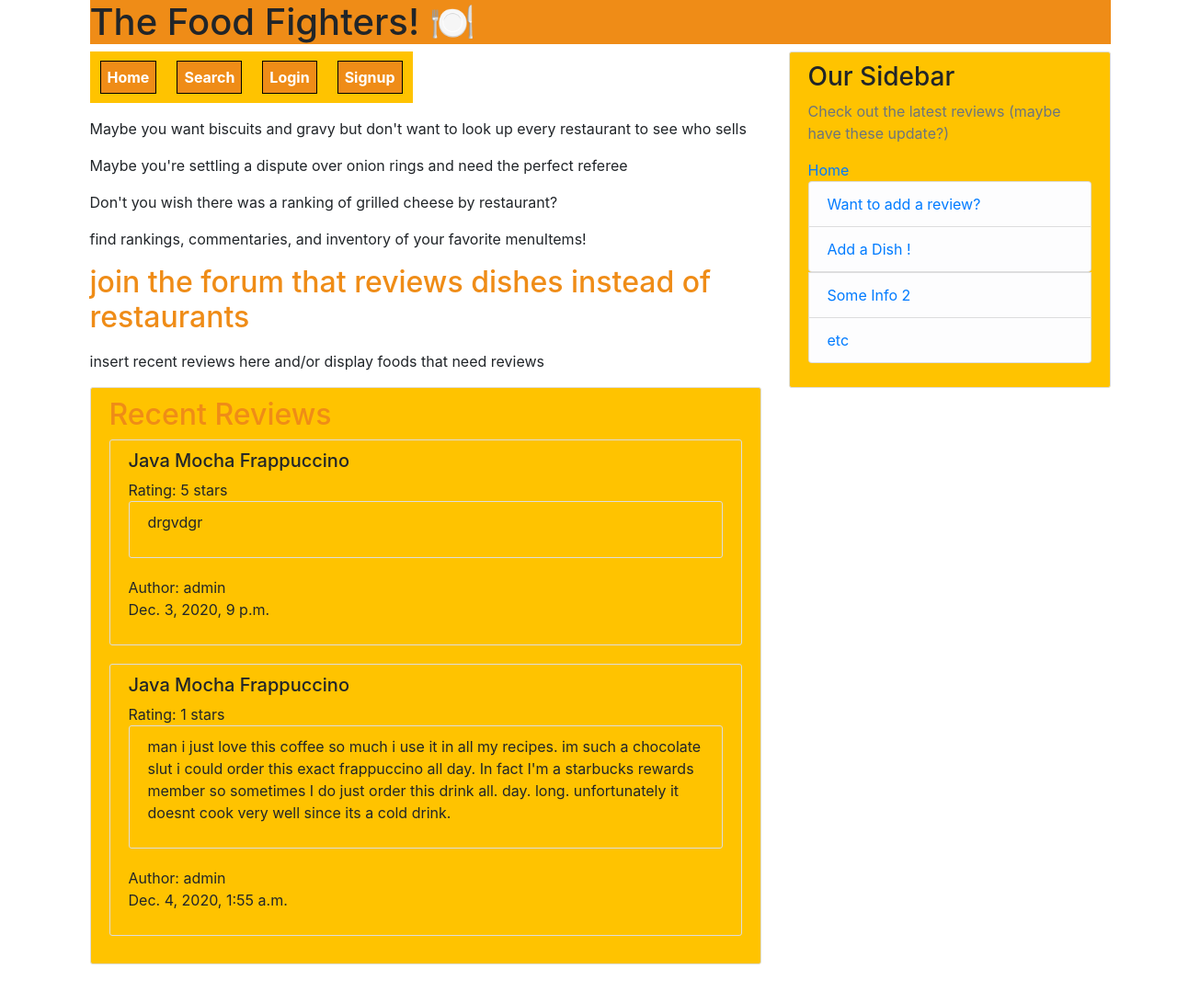
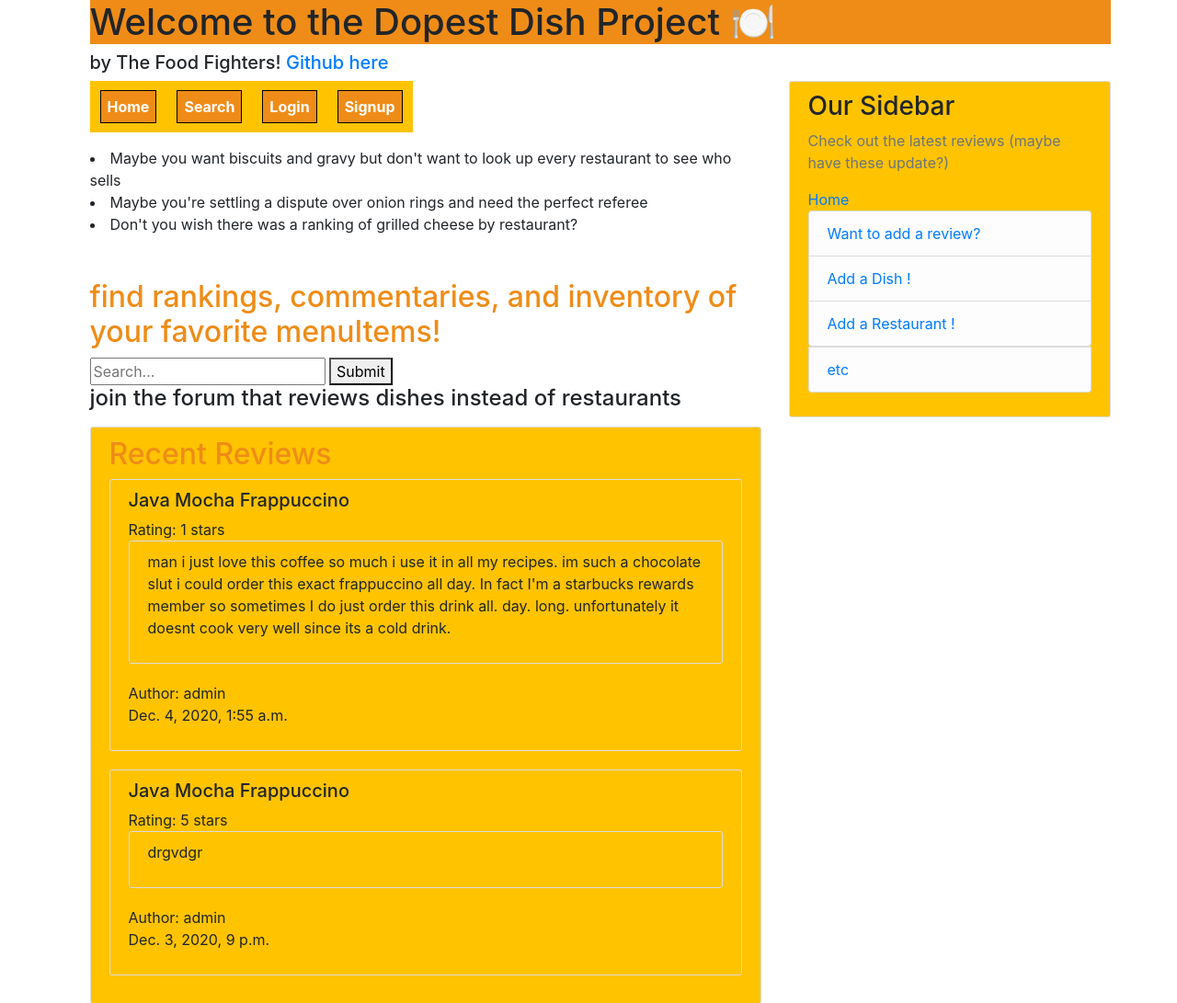
Before and after one commit to lifeunsubscribe/dopestDish, a Django app: page / in a window 1280 px wide. Shown: the top 1091 px of the page at 92% size. Before the commit the page ends 1049 px from the top, so only its background shows below. Run offline with Django 3.2, Linux system fonts and the light colour scheme; data comes from the database, SQL or seed files in the repository; both versions use the stored data as it was after the commit; lists and menus that the app fills with data are empty; some libraries are stand-ins or nearby versions.

Commit message:
Add restaurant, and homepage
pages for adding dishes or restauarants no longer result in errors after submission. Home page now displays reviews in order by most recent date first. Also I changed the main title back and added a link to github.

```diff
--- a/src/dishes/templates/dishes/search.html
+++ b/src/dishes/templates/dishes/search.html
@@ -2,9 +2,7 @@
 {% load crispy_forms_tags %}
 {% block content %}
   <div class="content-section">
-          <form action="{% url 'search' %}" method="get">
-          <input name="q" type="text" placeholder="Search...">
-          </form>
+
       <div class="content-section">
         <h2>resulting items</h2>
         {% for post in object_list %}
--- a/src/reviews/views.py
+++ b/src/reviews/views.py
@@ -8,7 +8,7 @@ from django.views.generic import (
     DeleteView
 )
 from django.http import HttpResponse
-from profiles.models import User
+from dishes.models import Dish
 from .models import Review            #grabs the DB Posts
 from .forms import reviewForm
 class ReviewListView(ListView):
@@ -25,6 +25,7 @@ def addreview_view(request,*args,**kwargs):
 
     if form.is_valid():
         form.save()
+        Dish.objects.filter(title=request.POST['dish'],restaurant=request.POST['restaurant']).update(numReviews=numReviews+1)
         form = reviewForm()
     context = {
     'form': form
--- a/src/templates/base.html
+++ b/src/templates/base.html
@@ -34,7 +34,7 @@
   <body>
 
     <main role="main" class="container">
-        <h1 class="header-section">The Food Fighters! 🍽️</h1>
+        <h1 class="header-section">Welcome to the Dopest Dish Project 🍽️</h1><h5>by The Food Fighters! <a href="https://github.com/lifeunsubscribe/dopestDish">Github here</a></h5>
         <div class="row">
             <div class="col-md-8">
                 {% include 'navbar.html' %}
@@ -54,17 +54,19 @@
                     <ul class="list-group">  <th><a href="{% url 'home' %}">Home</a></th>
                       <div>
                         {% if user.is_authenticated %}
-                        <li class="list-group-item list-group-item-light"><a href="{% url 'review-create' %}">Want to add a review?</a></li>
+                        <li class="list-group-item list-group-item-light"><a href="{% url 'signup' %}">Want to add a review?</a></li>
                         <li class="list-group-item list-group-item-light"><a href="{% url 'dish-create' %}">Add a Dish !</a></li>
+                        <li class="list-group-item list-group-item-light"><a href="{% url 'rest-create' %}">Add a Restaurant !</a></li>
                         {% else %}
 
                         <li class="list-group-item list-group-item-light"><a href="{% url 'signup' %}">Want to add a review?</a></li>
                         <li class="list-group-item list-group-item-light"><a href="{% url 'signup' %}">Add a Dish !</a></li>
+                        <li class="list-group-item list-group-item-light"><a href="{% url 'signup' %}">Add a Restaurant !</a></li>
 
                         {% endif %}
                       </div>
 
-                        <li class="list-group-item list-group-item-light"><a href="{% url 'home' %}">Some Info 2</a></li>
+
                         <li class="list-group-item list-group-item-light"><a href="{% url 'home' %}">etc</a></li>
                     </ul>
                     </p>
--- a/src/templates/home.html
+++ b/src/templates/home.html
@@ -8,13 +8,18 @@
   </style>
 </head>
 
-<p>Maybe you want biscuits and gravy but don't want to look up every restaurant to see who sells</p>
- <p>Maybe you're settling a dispute over onion rings and need the perfect referee</p>
- <p>Don't you wish there was a ranking of grilled cheese by restaurant?</p>
- <p>find rankings, commentaries, and inventory of your favorite menuItems!</p>
- <h2>join the forum that reviews dishes instead of restaurants</h2>
+<li>Maybe you want biscuits and gravy but don't want to look up every restaurant to see who sells</li>
+ <li>Maybe you're settling a dispute over onion rings and need the perfect referee</li>
+ <li>Don't you wish there was a ranking of grilled cheese by restaurant?</li>
+ <br></br>
+
+ <h2>find rankings, commentaries, and inventory of your favorite menuItems!</h2>
+ <form action="{% url 'search' %}" method="get">
+ <input name="q" type="text" placeholder="Search...">
+ <button  type="submit">Submit</button>
+ </form>
+ <h4>join the forum that reviews dishes instead of restaurants</h4>
  <p> </p>
- <p>insert recent reviews here and/or display foods that need reviews</p>
 
  <div class="content-section">
    <h2>Recent Reviews</h2>
--- a/src/theDopestDishProject/urls.py
+++ b/src/theDopestDishProject/urls.py
@@ -30,7 +30,7 @@ from reviews.models import Review
 
 def home_view(request,*args,**kwargs):
     print(request.user.is_authenticated)
-    reviewList = Review.objects.all()
+    reviewList = Review.objects.all().order_by('-date_posted')
     context = {
     'reviewList':reviewList
     }
@@ -53,7 +53,10 @@ urlpatterns = [
 
     #path('list_dishs/', ReviewListView.as_view(), name='review-list'),
     path('dish/new/', addDish_view, name='dish-create'),
-    path('dish/<int:id>/', dish_view, name='dish-details')
+    path('dish/<int:id>/', dish_view, name='dish-details'),
+
+    path('restaurant/new/', addRestaurant_view, name='rest-create'),
+    path('restaurant/<int:id>/', restaurant_view, name='rest-details')
 
 ]
 
```
Also changed, not shown: src/dishes/views.py (+2 -6 lines), src/restaurants/forms.py (added, +9 -0 lines), src/restaurants/templates/restaurants/add_rest.html (added, +16 -0 lines), src/restaurants/templates/restaurants/rest_details.html (added, +8 -0 lines), src/restaurants/views.py (+36 -1 lines), src/db.sqlite3.
